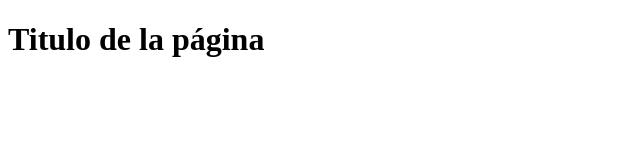
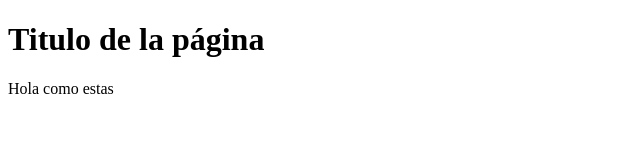
Before and after one commit to FrancoSilva77/pagina5, a plain HTML site: page index.html in a window 1280 px wide. Shown: the whole page, without its empty margins (0-640 px from the left). Drawn offline with Linux system fonts and the light colour scheme.

Commit message:
Update index.html

```diff
--- a/index.html
+++ b/index.html
@@ -8,5 +8,6 @@
 </head>
 <body>
     <h1>Titulo de la página</h1>
+    <p>Hola como estas</p>
 </body>
 </html>
```
